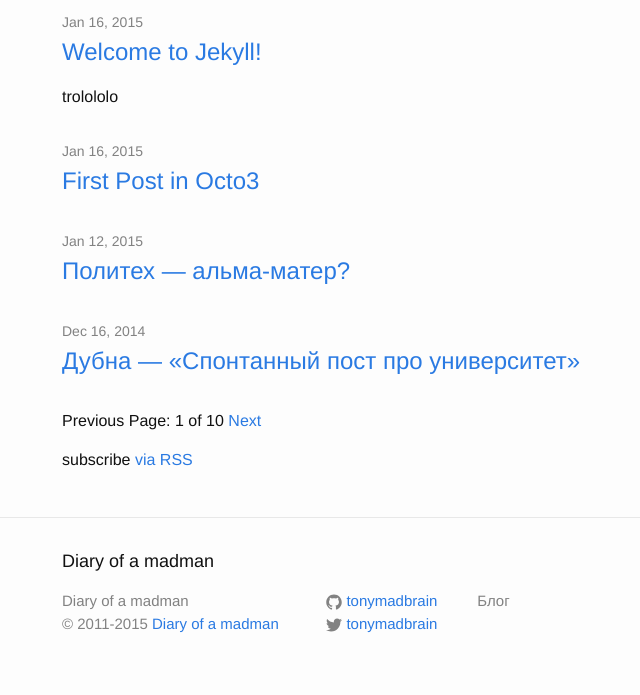
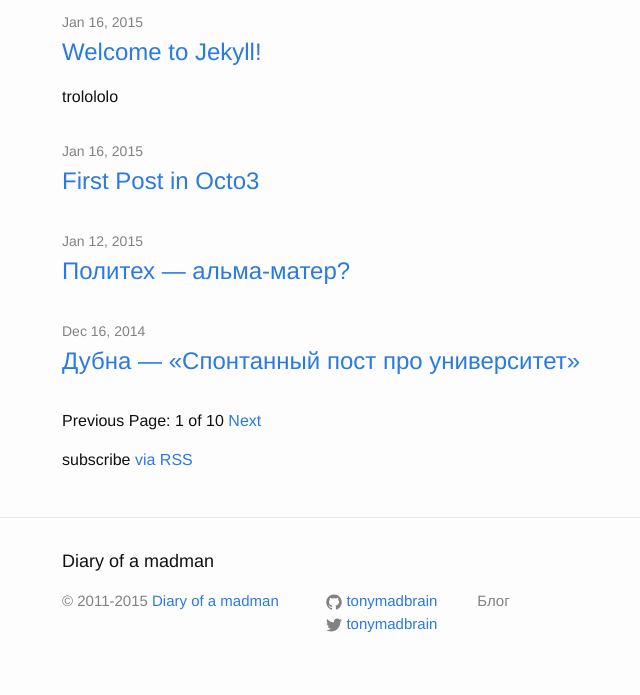
Before and after one commit to tonymadbrain/tonymadbrain.github.io, a Jekyll site: the page built from index.html, in a window 1280 px wide. Shown: the part 487-1182 px from the top of the page, without its empty margins (208-848 px from the left). Built offline with Jekyll 4.4.1, drawn with Linux system fonts in a browser that asks for light colours; the list of posts is cut into pages by our own code.

Commit message:
add copyright

```diff
--- a/_includes/footer.html
+++ b/_includes/footer.html
@@ -7,8 +7,7 @@
     <div class="footer-col-wrapper">
       <div class="footer-col  footer-col-1">
         <ul class="contact-list">
-          <li>{{ site.title }}</li>
-          <li>© 2011-2015 <a href="https://doam.ru/" title="Diary of a madman">Diary of a madman</a></li>
+          <li>© 2011-2015 <a href="https://doam.ru/" title="{{ site.title }}">{{ site.title }}</a></li>
         </ul>
       </div>
 
```
